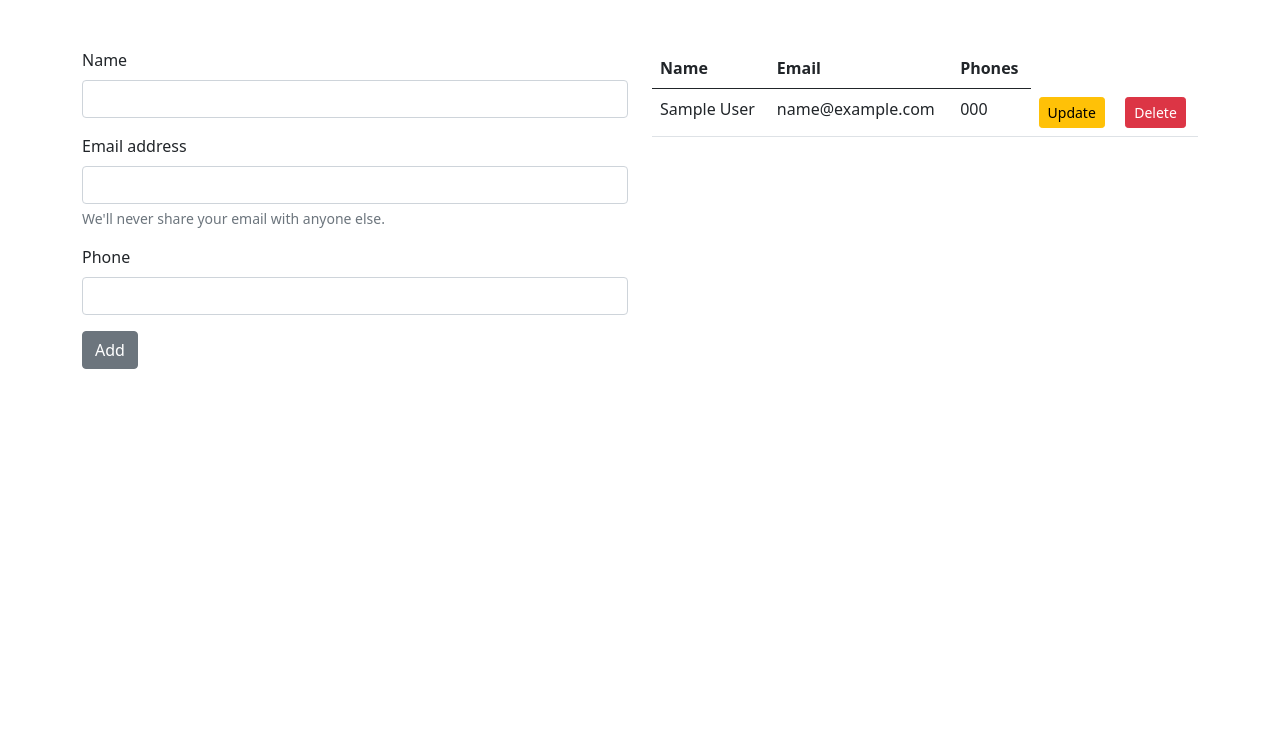
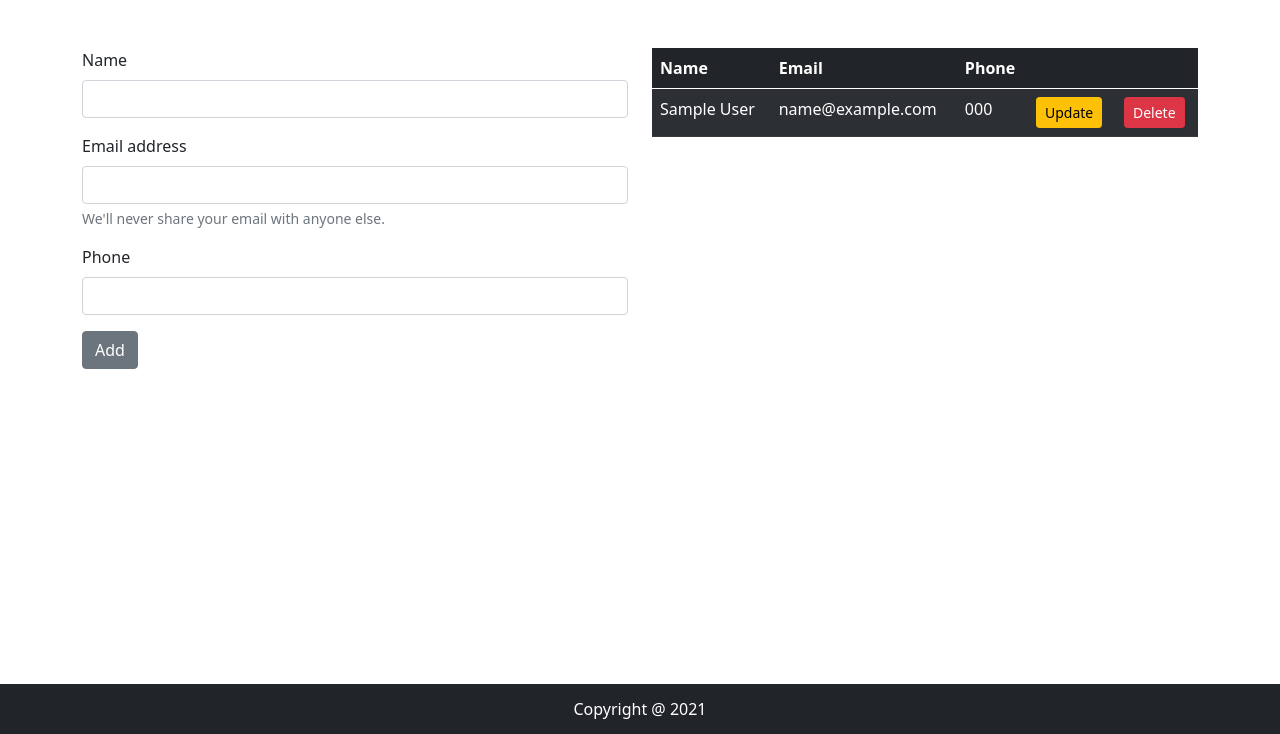
Before and after one commit to VinayakTamse/djangoproject2, a Django app: page /members/ in a window 1280 px wide. Shown: the part 66-800 px from the top of the page. Run offline with Django 3.2, Linux system fonts and the light colour scheme; tables that the repository leaves empty hold one stand-in row (values such as "Sample post").

Commit message:
django added footer

```diff
--- a/mysite/home/views.py
+++ b/mysite/home/views.py
@@ -166,5 +166,6 @@ def agents(request):
             return redirect('/')
 
     ag = Agents()
+    dis_ag = AgentMode.objects.all()
 
-    return render(request, 'home/agent.html', {'form':ag})
+    return render(request, 'home/agent.html', {'form':ag, 'agents':dis_ag})
--- a/mysite/templates/basic.html
+++ b/mysite/templates/basic.html
@@ -11,6 +11,16 @@
 
     <title>{% block title %}{% endblock title %}</title>
     <style>
+      footer {
+        bottom: 0;
+        width: 100%;
+        height: 50px;
+        position: fixed;
+      }
+
+      footer>div.container>p {
+        line-height: 50px;
+      }
     {% block css %}
 
 
@@ -86,5 +96,12 @@
     <script src="https://cdn.jsdelivr.net/npm/bootstrap@5.0.2/dist/js/bootstrap.bundle.min.js" integrity="sha384-MrcW6ZMFYlzcLA8Nl+NtUVF0sA7MsXsP1UyJoMp4YLEuNSfAP+JcXn/tWtIaxVXM" crossorigin="anonymous"></script>
 
     {% block body %}{% endblock body %}
+    <footer class="bg-dark text-white">
+      <div class="container">
+        <p class="text-center">Copyright @ 2021</p>
+      </div>
+
+    </footer>
+
   </body>
 </html>
--- a/mysite/templates/home/home.html
+++ b/mysite/templates/home/home.html
@@ -4,9 +4,9 @@
 <div class="container mt-5">
     {% if user.is_authenticated %}
     <h3>Welcome {{request.user}}</h3>
-    <h4>Members Added By you</h4>
+    <h6 class="my-3">Members Added By you</h6>
     {% if datas %}
-    <table class="table">
+    <table class="table table-dark table-striped">
 
         <thead>
             <tr>
--- a/mysite/templates/home/members.html
+++ b/mysite/templates/home/members.html
@@ -25,12 +25,14 @@
         </div>
         <div class="col-sm-6">
             {% if member %}
-            <table class="table">
+            <table class="table table-dark table-striped">
                 <thead>
                     <tr>
                         <th scope="col">Name</th>
                         <th scope="col">Email</th>
-                        <th scope="col">Phones</th>
+                        <th scope="col">Phone</th>
+                        <th scope="col"></th>
+                        <th scope="col"></th>
                     </tr>
                 </thead>
                 <tbody>
```
Also changed, not shown: mysite/templates/home/agent.html (+22 -0 lines).
